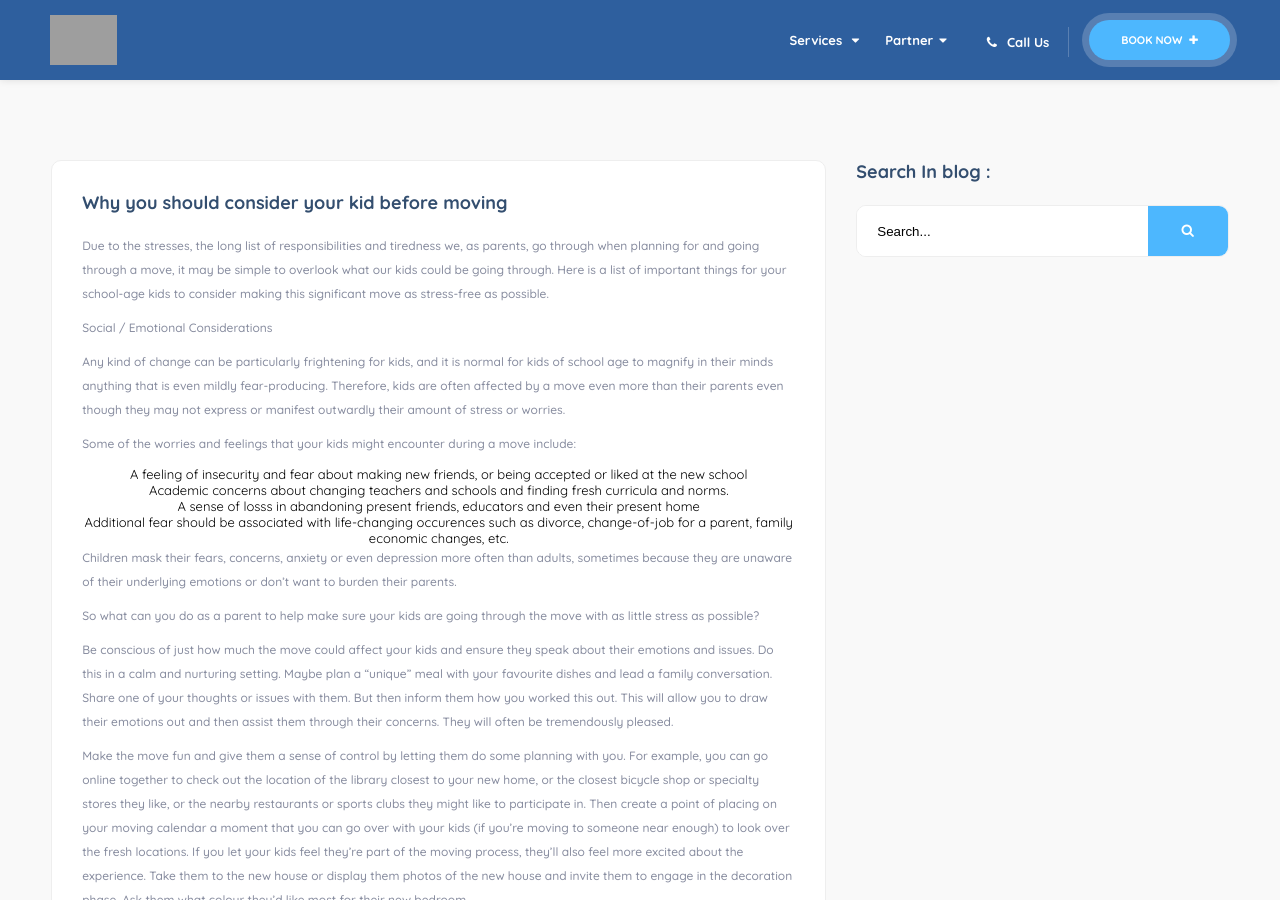
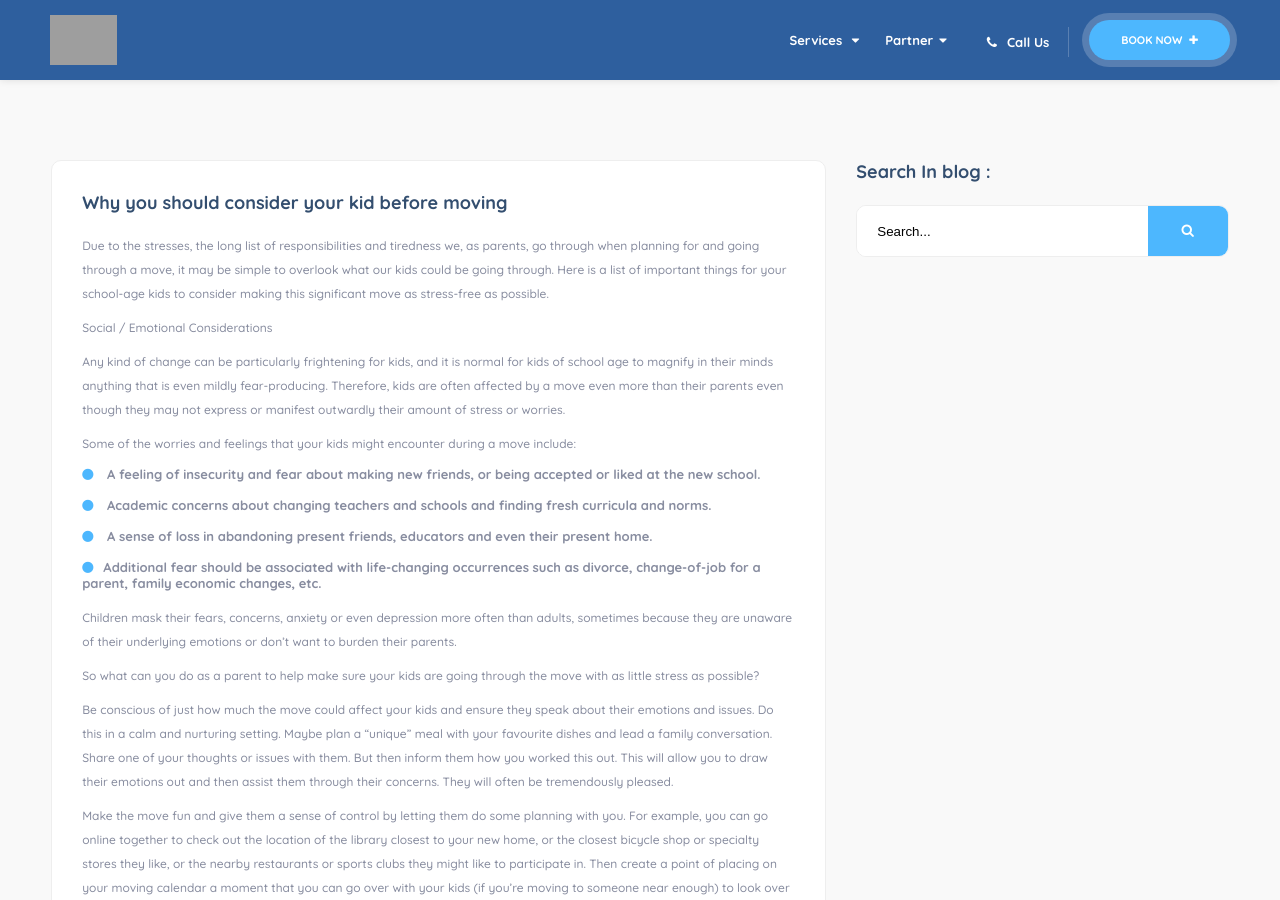
Before and after one commit to movingblog/Final, a Jekyll site: the page built from _posts/2019-07-24-Why-you-should-consider your-kid-before-moving.md, in a window 1280 px wide and 900 px high. Built offline with Jekyll 4.4.1, drawn with Linux system fonts in a browser that asks for light colours; some of the changed lines change nothing that is shown; grey boxes are pictures that could not be loaded.

Commit message:
fixed the error on the list in the content

```diff
--- a/_posts/2019-07-24-Why-you-should-consider your-kid-before-moving.md
+++ b/_posts/2019-07-24-Why-you-should-consider your-kid-before-moving.md
@@ -13,21 +13,16 @@
 Any kind of change can be particularly frightening for kids, and it is normal for kids of school age to magnify in their minds anything that is even mildly fear-producing.  Therefore, kids are often affected by a move even more than their parents even though they may not express or manifest outwardly their amount of stress or worries.
 
 Some of the worries and feelings that your kids might encounter during a move include:
-* A feeling of insecurity and fear about making new friends, or being accepted or liked at the new school
-* Academic concerns about changing teachers and schools and finding fresh curricula and norms.
-* A sense of losss in abandoning present friends, educators and even their present home
-* Additional fear should be associated with life-changing occurences such as divorce, change-of-job for a parent, family economic changes, etc.
 
-<!--<div class="listing-features fl-wrap">
-                                                <ul>
-                                                    <li style="width:100%"><i class="fa fa-circle"></i> A feeling of insecurity and fear about making new friends, or being accepted or liked at the new school.</li><br/>
-                                                    <li style="width:100%"><i class="fa fa-circle"></i> Academic concerns about changing teachers and schools and finding fresh curricula and norms.</li>
-                                                    <li style="width:100%"><i class="fa fa-circle"></i> A sense of loss in abandoning present friends, educators and even their present home.
+<div class="listing-features fl-wrap">
+  <ul>
+    <li style="width:100%"><i class="fa fa-circle"></i> A feeling of insecurity and fear about making new friends, or being accepted or liked at the new school.</li><br/>
+    <li style="width:100%"><i class="fa fa-circle"></i> Academic concerns about changing teachers and schools and finding fresh curricula and norms.</li>
+    <li style="width:100%"><i class="fa fa-circle"></i> A sense of loss in abandoning present friends, educators and even their present home.
 </li>
-                                                    <li style="width:100%"><i class="fa fa-circle"></i>Additional fear should be associated with life-changing occurrences such as divorce, change-of-job for a parent, family economic changes, etc.</li>
-
-                                                </ul>
-              </div>-->
+     <li style="width:100%"><i class="fa fa-circle"></i>Additional fear should be associated with life-changing occurrences such as divorce, change-of-job for a parent, family economic changes, etc.</li>
+  </ul>
+</div>
 
 
 
@@ -52,24 +47,16 @@
 Planning for the big day of the move is critical. Here are more tips to plan your move. Here are a few other things to consider:
 
 <div class="listing-features fl-wrap">
-                                                <ul>
-                                                    <li style="width:100%"><i class="fa fa-circle"></i> It's best to have your kids stay with a grandparent, family member or trusted good friend on an actual day if someone's nearby. This will keep them secure and happy.</li>
-                                                    <li style="width:100%"><i class="fa fa-circle"></i> Prepare plenty of food and drink in advance. The food should be as non-perishable and simple to consume as possible. Include some of the favourite foods and treatments of your children in your ice chest to maintain them healthy.</li>
-                                                    <li style="width:100%"><i class="fa fa-circle"></i>Prepare toys, games and books in advance to maintain your kids entertained during the lengthy moving period.
-
-</li>
-                                                    <li style="width:100%"><i class="fa fa-circle"></i>Your kids will want to have a nap or relax during the process. It's a good idea to leave a blanket, pillow, or other comfort items (maybe their favorite toy) that they have access to during the day.
-</li>
- <li style="width:100%"><i class="fa fa-circle"></i>It's important to have a box of things you might need in a hurry. Make sure this box stays in a safe area during the move (the bathtub is a great place to keep important items that stay with you and don't go on the moving vehicle). These products should include medication, band-aids, favorite books for your kids, toiletries, and other private things.
-</li>
-<li style="width:100%"><i class="fa fa-circle"></i>Since the front door of your old and new homes will be open during the move, make sure your kids are protected and stay inside the house.
-
-</li>
-<li style="width:100%"><i class="fa fa-circle"></i>Children often want to play with the moving dollies (pushcarts) and cartons that are in the home during the move. Moving boxes can be a excellent source of fun for kids, but if your little one comes inside, they can be unsafe with little kids. And attempts to hurry the race on a dolly can also be dangerous. Be sure to supervise the use of moving materials by your kids during a move.
-</li>
-
-                                                </ul>
-                                            </div>
+  <ul>
+    <li style="width:100%"><i class="fa fa-circle"></i> It's best to have your kids stay with a grandparent, family member or trusted good friend on an actual day if someone's nearby. This will keep them secure and happy.</li>
+    <li style="width:100%"><i class="fa fa-circle"></i> Prepare plenty of food and drink in advance. The food should be as non-perishable and simple to consume as possible. Include some of the favourite foods and treatments of your children in your ice chest to maintain them healthy.</li>
+    <li style="width:100%"><i class="fa fa-circle"></i>Prepare toys, games and books in advance to maintain your kids entertained during the lengthy moving period.</li>
+    <li style="width:100%"><i class="fa fa-circle"></i>Your kids will want to have a nap or relax during the process. It's a good idea to leave a blanket, pillow, or other comfort items (maybe their favorite toy) that they have access to during the day.</li>
+    <li style="width:100%"><i class="fa fa-circle"></i>It's important to have a box of things you might need in a hurry. Make sure this box stays in a safe area during the move (the bathtub is a great place to keep important items that stay with you and don't go on the moving vehicle). These products should include medication, band-aids, favorite books for your kids, toiletries, and other private things.</li>
+    <li style="width:100%"><i class="fa fa-circle"></i>Since the front door of your old and new homes will be open during the move, make sure your kids are protected and stay inside the house.</li>
+    <li style="width:100%"><i class="fa fa-circle"></i>Children often want to play with the moving dollies (pushcarts) and cartons that are in the home during the move. Moving boxes can be a excellent source of fun for kids, but if your little one comes inside, they can be unsafe with little kids. And attempts to hurry the race on a dolly can also be dangerous. Be sure to supervise the use of moving materials by your kids during a move.</li>
+  </ul>
+</div>
 
 
 For more advice on moving safe, check out Packmyload.com a trusted of moving company that makes moving as easy as breathing. Packmyload has been taking care of Nigeria family and office moves since 2015.
```
